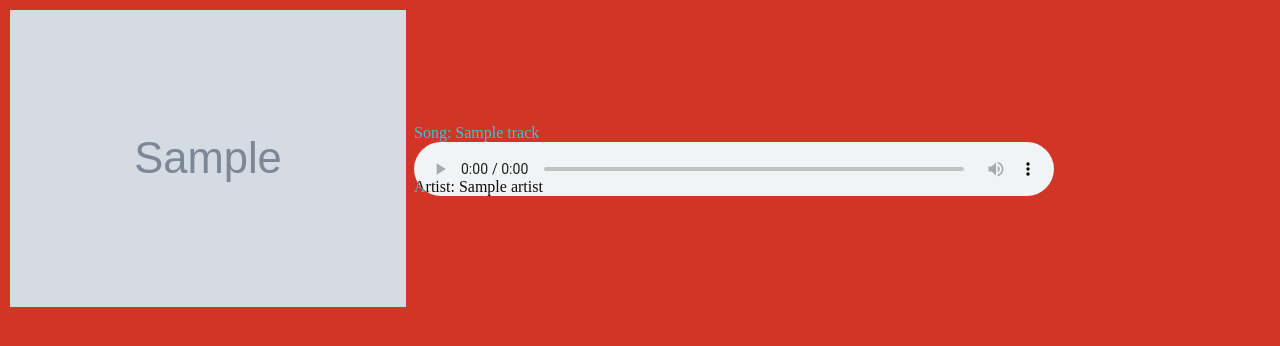
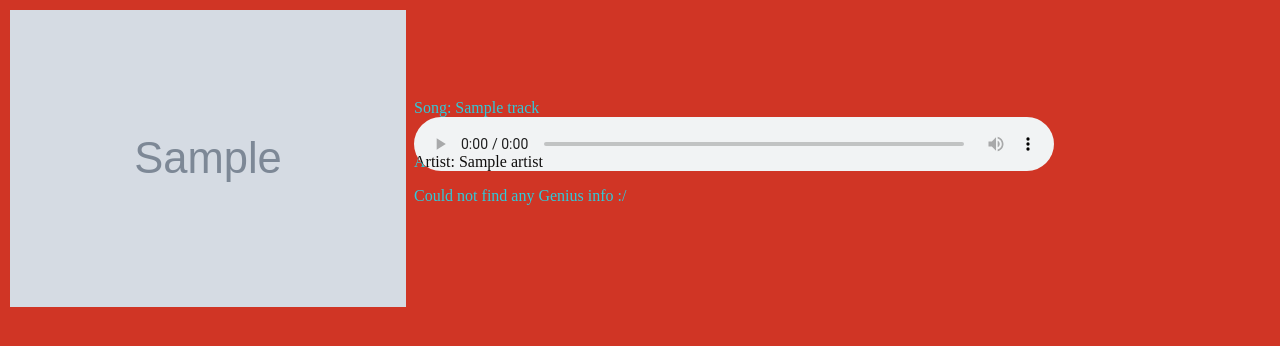
Before and after one commit to NJIT-CS490-SP21/project1-av565, a Flask app: page / in a window 1280 px wide. Shown: the top 346 px of the page. Run offline with Flask 2, Linux system fonts and the light colour scheme; grey boxes marked "Sample" are stand-in pictures; a database or web service that is not in the repository returns one stand-in record (values such as "Sample title"); data that the repository does not hold is empty.

Commit message:
Formatting, and added genius links

```diff
--- a/templates/index.html
+++ b/templates/index.html
@@ -8,7 +8,7 @@
     <title>CS490 Project 1</title>
 </head>
 
-<body onload = "initialize()">
+<body onload="initialize()">
     <div id="music">
         <a href={{ song["song_url"] }}>
             <img src={{ song["image_url"] }} alt="this not working!" />
@@ -42,6 +42,24 @@
                 {% endif %}
                 {% endfor %}
             </span>
+            </br>
+            <span>
+                {% if song["genius_link"] != None %}
+                <a href={{song["genius_link"]}}>Genius Lyrics</a>
+                {% else %}
+                <p>
+                    {% if song["genius_artist_name"] != None %}
+                    No lyrics page for this song, but you can checkout the artists page:
+                    <a href={{song["genius_artist_link"]}}>
+                        <img id="genius_artist_image" src={{song["genius_artist_image"]}}>
+                        {{song["genius_artist_name"]}}
+                    </a>
+                    {% else %}
+                    Could not find any Genius info :/
+                    {% endif %}
+                </p>
+                {% endif %}
+            </span>
         </div>
     </div>
 </body>
```
